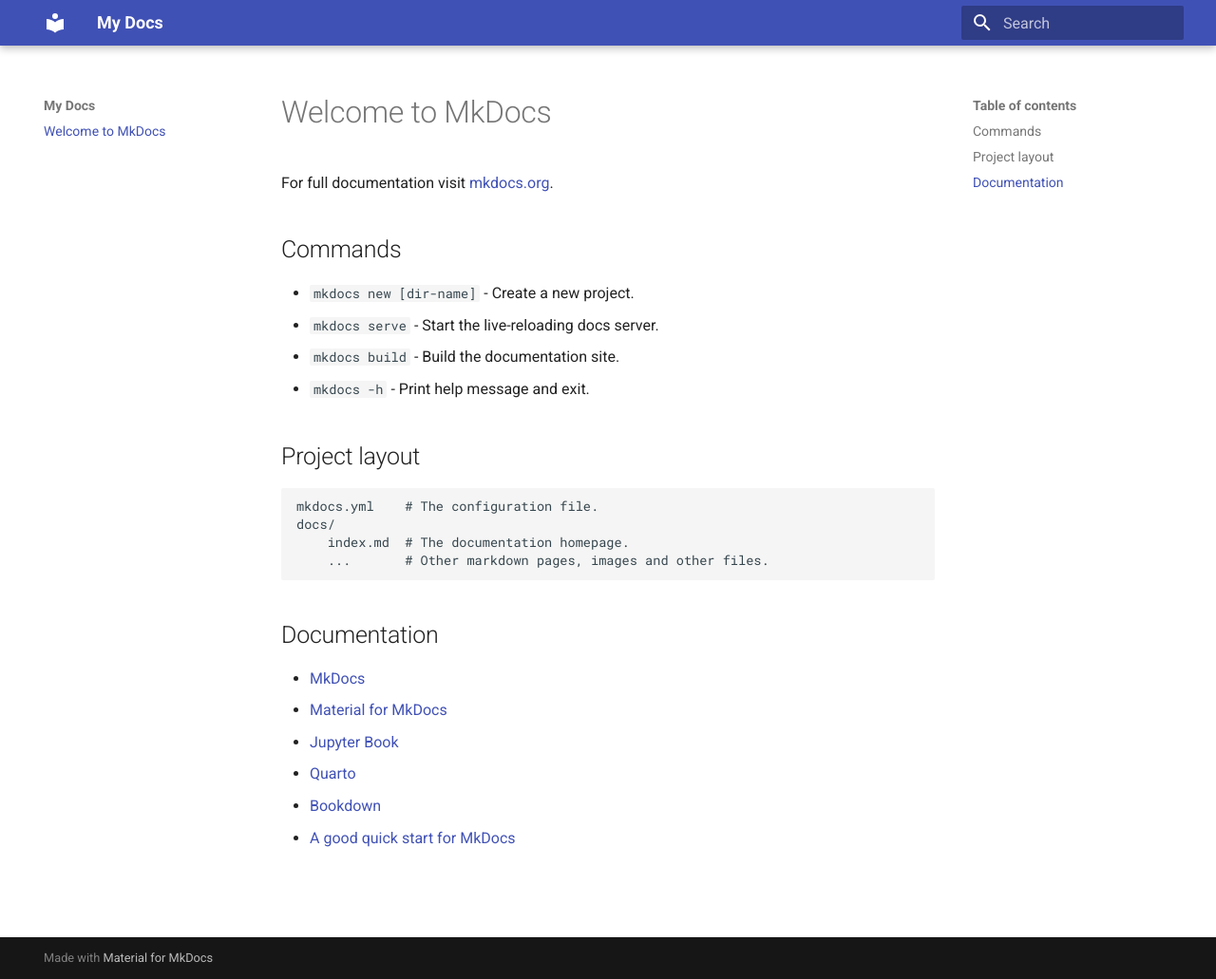
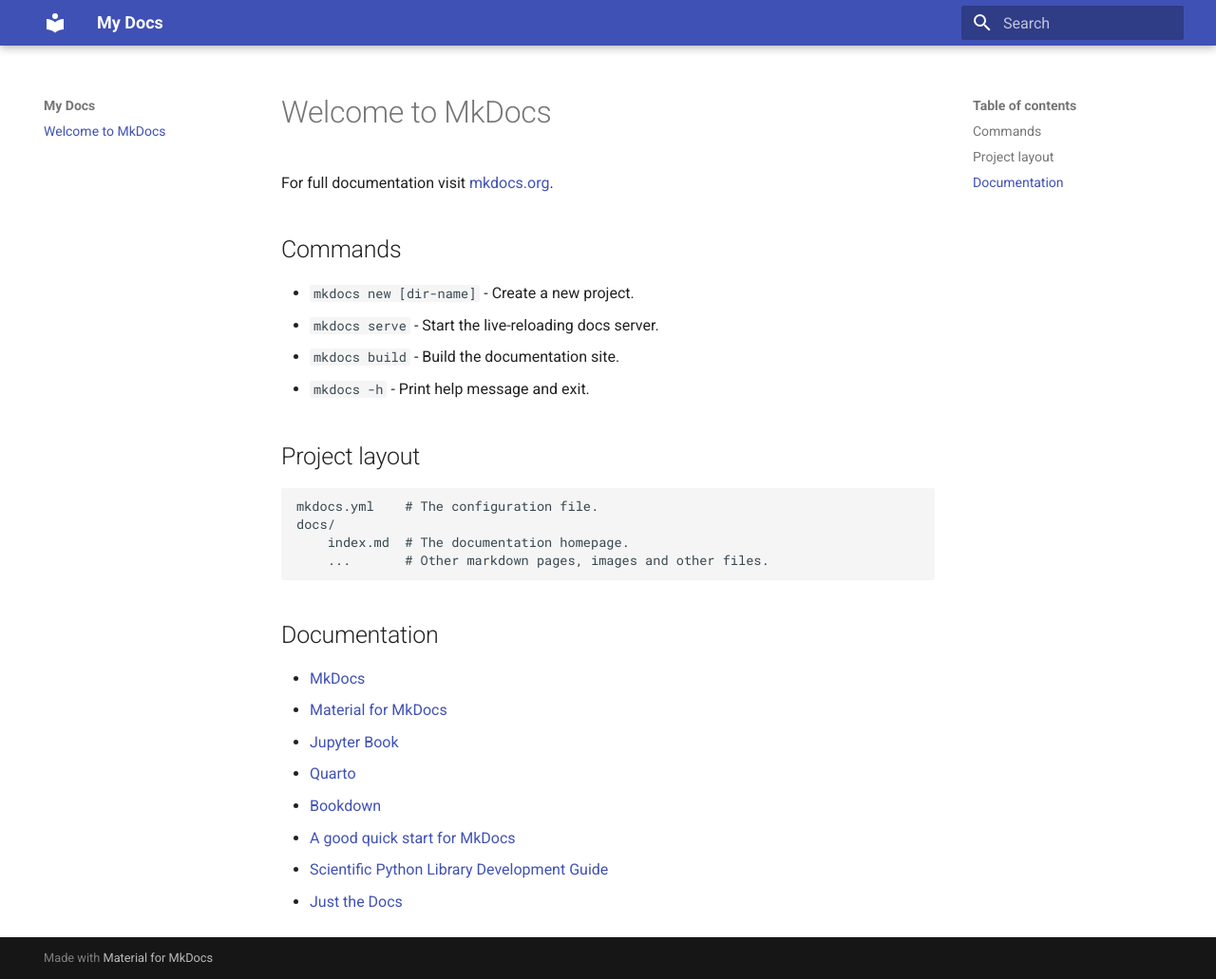
Before and after one commit to yytsui/notes, an MkDocs documentation site: the page built from docs/index.md, in a window 1280 px wide and 1031 px high. Shown: the whole window at 95% size. Built offline with MkDocs 1.6.1 and Material for MkDocs 9.7.7, drawn with Linux system fonts in a browser that asks for light colours.

Commit message:
more doc system

```diff
--- a/docs/index.md
+++ b/docs/index.md
@@ -24,3 +24,5 @@
 * [Quarto](https://quarto.org)
 * [Bookdown](https://bookdown.org)
 * [A good quick start for MkDocs](https://github.com/james-willett/mkdocs-material-youtube-tutorial)
+* [Scientific Python Library Development Guide](https://learn.scientific-python.org/development/)
+* [Just the Docs](https://just-the-docs.com/)
```
